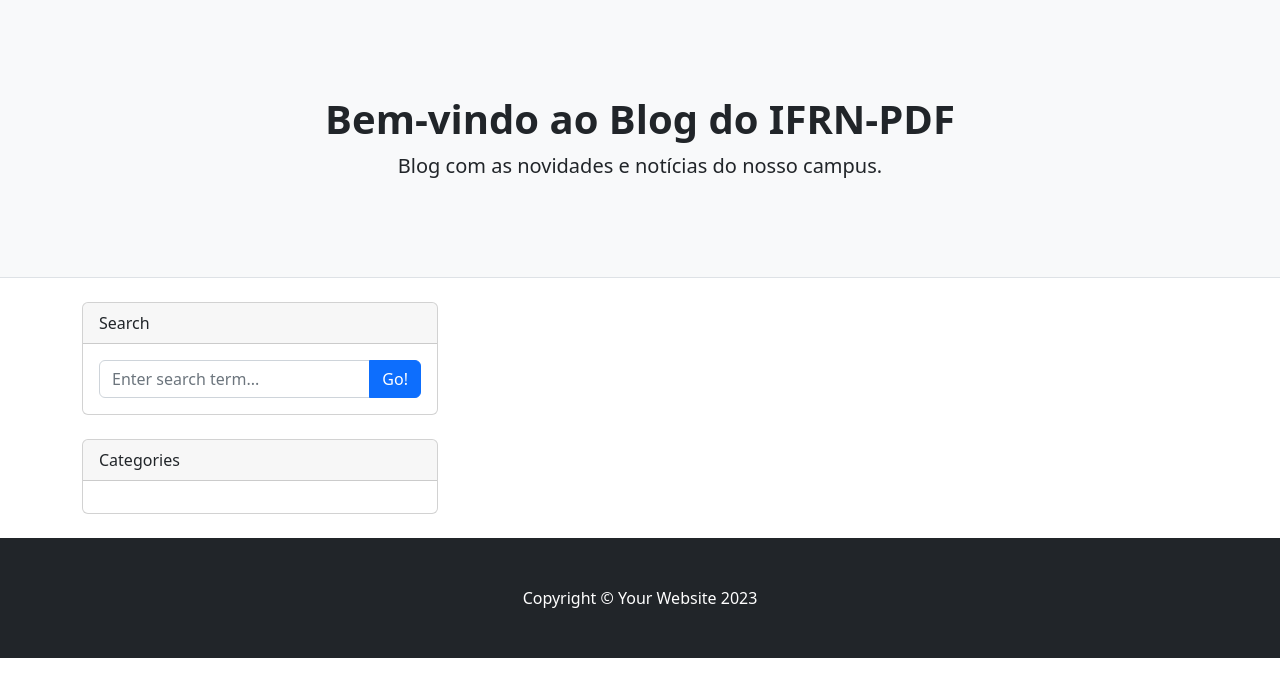
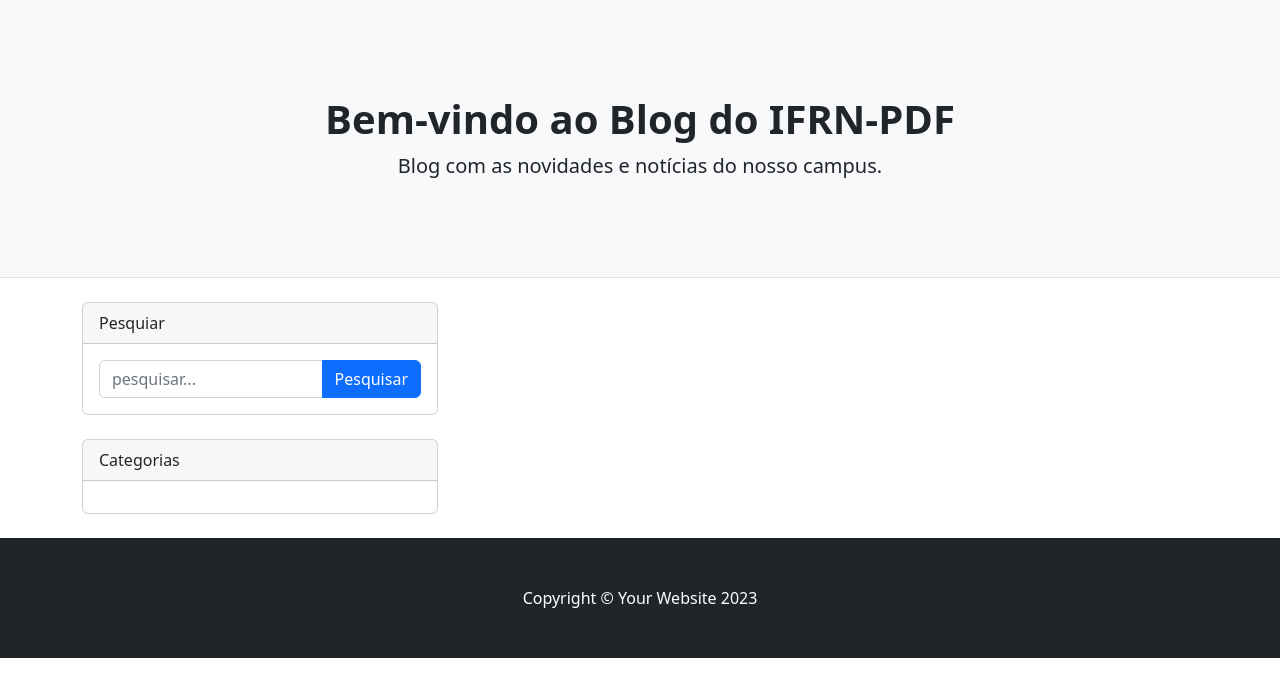
Before and after one commit to niaraksl/provaaa, a Django app: page / in a window 1280 px wide. Shown: the part 57-754 px from the top of the page. Run offline with Django 5.2, Linux system fonts and the light colour scheme; data that the repository does not hold is empty; some libraries are stand-ins or nearby versions.

Commit message:
Mais uma alteraçãozinha

```diff
--- a/gerencia/templates/gerencia/index.html
+++ b/gerencia/templates/gerencia/index.html
@@ -27,7 +27,7 @@
                                         <div class="small text-muted">{{noticia.data_publicacao |date:"F j, Y" }}</div>
                                         <h2 class="card-title h4">{{ noticia.titulo }}</h2>
                                         <p class="card-text">{{ noticia.texto }}</p>
-                                        <a class="btn btn-primary" href="{{ post.get_absolute_url }}">Read more →</a>
+                                        <a class="btn btn-primary" href="{{ post.get_absolute_url }}">Saiba mais</a>
                                     </div>
                                 </div>
                             </div>
@@ -55,7 +55,7 @@
                 <!-- Search widget-->
                 <!-- Search widget-->
                 <div class="card mb-4">
-                    <div class="card-header">Search</div>
+                    <div class="card-header">Pesquiar</div>
                     <div class="card-body">
                         <form method="get" action=".">
                             <div class="input-group">
@@ -63,12 +63,12 @@
                                     class="form-control"
                                     type="text"
                                     name="search"
-                                    placeholder="Enter search term..."
-                                    aria-label="Enter search term..."
+                                    placeholder="pesquisar..."
+                                    aria-label="Pesquisar..."
                                     aria-describedby="button-search"
                                     value="{{ search_query|default:'' }}"
                                 />
-                                <button class="btn btn-primary" id="button-search" type="submit">Go!</button>
+                                <button class="btn btn-primary" id="button-search" type="submit">Pesquisar</button>
                             </div>
                         </form>
                     </div>
@@ -76,7 +76,7 @@
 
                 <!-- Categories widget-->
                 <div class="card mb-4">
-                    <div class="card-header">Categories</div>
+                    <div class="card-header">Categorias</div>
                     <div class="card-body">
                         <div class="row">
                             <div class="col-sm-12">
```
